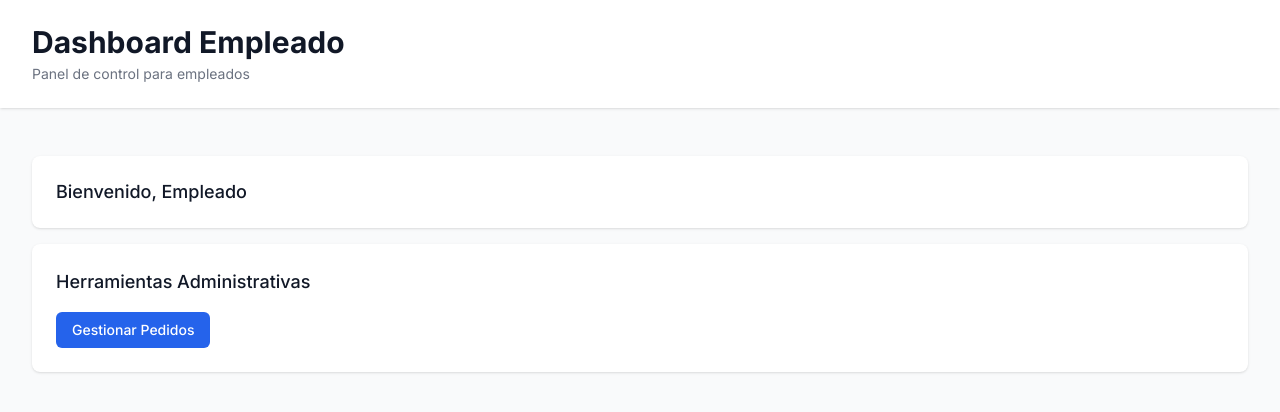
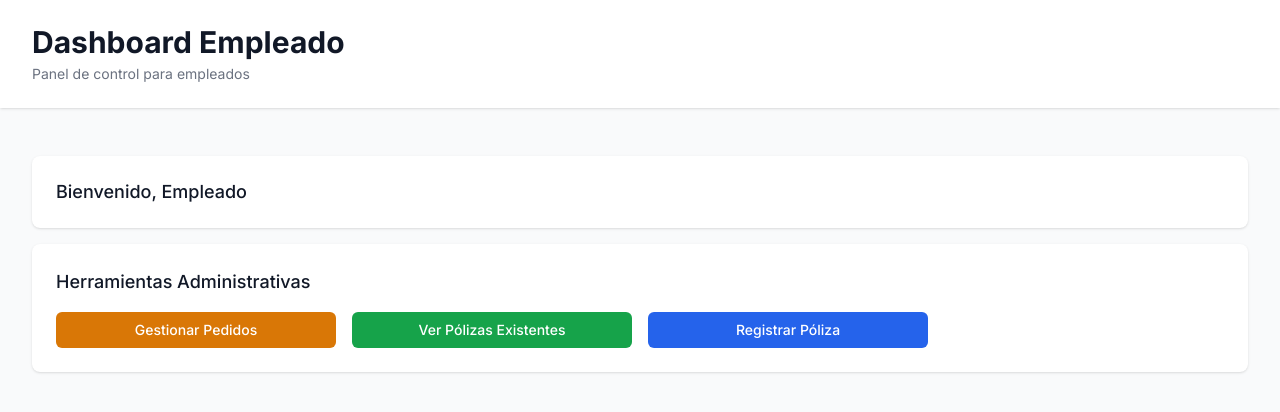
Before and after one commit to francoleon08/proyecto-aps, a Next.js app: page /dashboard/employee in a window 1280 px wide. Shown: the top 412 px of the page. Built offline with nearby package versions, Linux system fonts and the light colour scheme; no server answers.

Commit message:
feat: enhance EmployeeDashboard with navigation buttons and add policy pages

```diff
--- a/app/dashboard/employee/page.tsx
+++ b/app/dashboard/employee/page.tsx
@@ -1,7 +1,11 @@
+"use client"
+
 import { DashboardLayout } from '@/components/dashboard-layout'
-import Link from 'next/link'
+import { useRouter } from "next/navigation";
 
 export default function EmployeeDashboard() {
+  const router = useRouter();
+
   return (
     <DashboardLayout title="Dashboard Empleado" description="Panel de control para empleados">
       <div className="bg-white overflow-hidden shadow rounded-lg">
@@ -14,11 +18,24 @@ export default function EmployeeDashboard() {
       <div className="bg-white shadow rounded-lg p-6 mt-4">
         <h4 className="text-lg font-medium text-gray-900 mb-4">Herramientas Administrativas</h4>
         <div className="grid grid-cols-1 sm:grid-cols-2 lg:grid-cols-4 gap-4">
-          <Link href="/requests">
-            <button className="bg-blue-600 hover:bg-blue-700 text-white px-4 py-2 rounded-md text-sm font-medium transition-colors">
-              Gestionar Pedidos
-            </button>
-          </Link>
+          <button
+            onClick={() => router.push('/requests')}
+            className="bg-amber-600 hover:bg-amber-700 text-white px-4 py-2 rounded-md text-sm font-medium transition-colors"
+          >
+            Gestionar Pedidos
+          </button>
+          <button
+            onClick={() => router.push('/dashboard/employee/policies/existing')}
+            className="bg-green-600 hover:bg-green-700 text-white px-4 py-2 rounded-md text-sm font-medium transition-colors"
+          >
+            Ver Pólizas Existentes
+          </button>
+          <button
+            onClick={() => router.push('/dashboard/employee/policies/create')}
+            className="bg-blue-600 hover:bg-blue-700 text-white px-4 py-2 rounded-md text-sm font-medium transition-colors"
+          >
+            Registrar Póliza
+          </button>
         </div>
       </div>
     </DashboardLayout>
--- /dev/null
+++ b/app/dashboard/employee/policies/create/page.tsx
@@ -0,0 +1,9 @@
+
+
+export default function RegisterPolicyPage() {
+    return (
+        <div>
+            <h1>Registrar Póliza</h1>
+        </div>
+    );
+}
--- /dev/null
+++ b/app/dashboard/employee/policies/existing/page.tsx
@@ -0,0 +1,9 @@
+
+
+export default function ExistingPoliciesPage() {
+    return (
+        <div>
+            <h1>Pólizas Existentes</h1>
+        </div>
+    );
+}
```
